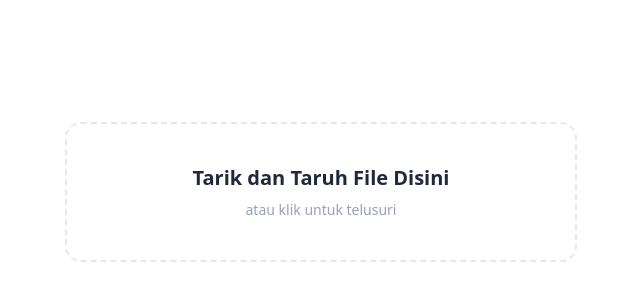
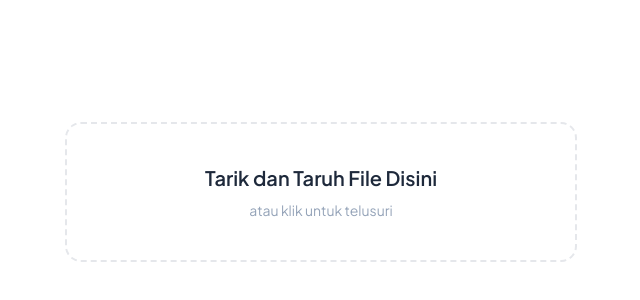
Before and after one commit to degiam/degiam-zip, a React (Vite) app: page / in a window 1280 px wide. Shown: the part 208-508 px from the top of the page, without its empty margins (319-959 px from the left). Built offline with nearby package versions, Linux system fonts and the light colour scheme.

Commit message:
update: font

```diff
--- a/src/index.css
+++ b/src/index.css
@@ -1,10 +1,12 @@
+@import url('https://fonts.googleapis.com/css2?family=Plus+Jakarta+Sans:ital,wght@0,200..800;1,200..800&display=swap');
+
 @tailwind base;
 @tailwind components;
 @tailwind utilities;
 
 @layer base {
   body {
-    @apply cursor-default dark:bg-slate-900 dark:text-white;
+    @apply font-sans cursor-default dark:bg-slate-900 dark:text-white;
   }
   input, select, textarea {
     @apply bg-white text-black;
--- a/tailwind.config.js
+++ b/tailwind.config.js
@@ -1,4 +1,6 @@
 /** @type {import('tailwindcss').Config} */
+const defaultTheme = require('tailwindcss/defaultTheme');
+
 export default {
   content: [
     "./index.html",
@@ -6,7 +8,11 @@ export default {
   ],
   darkMode: 'class',
   theme: {
-    extend: {},
+    extend: {
+      fontFamily: {
+        sans: ['"Plus Jakarta Sans"', ...defaultTheme.fontFamily.sans],
+      },
+    },
   },
   plugins: [],
 }
```
